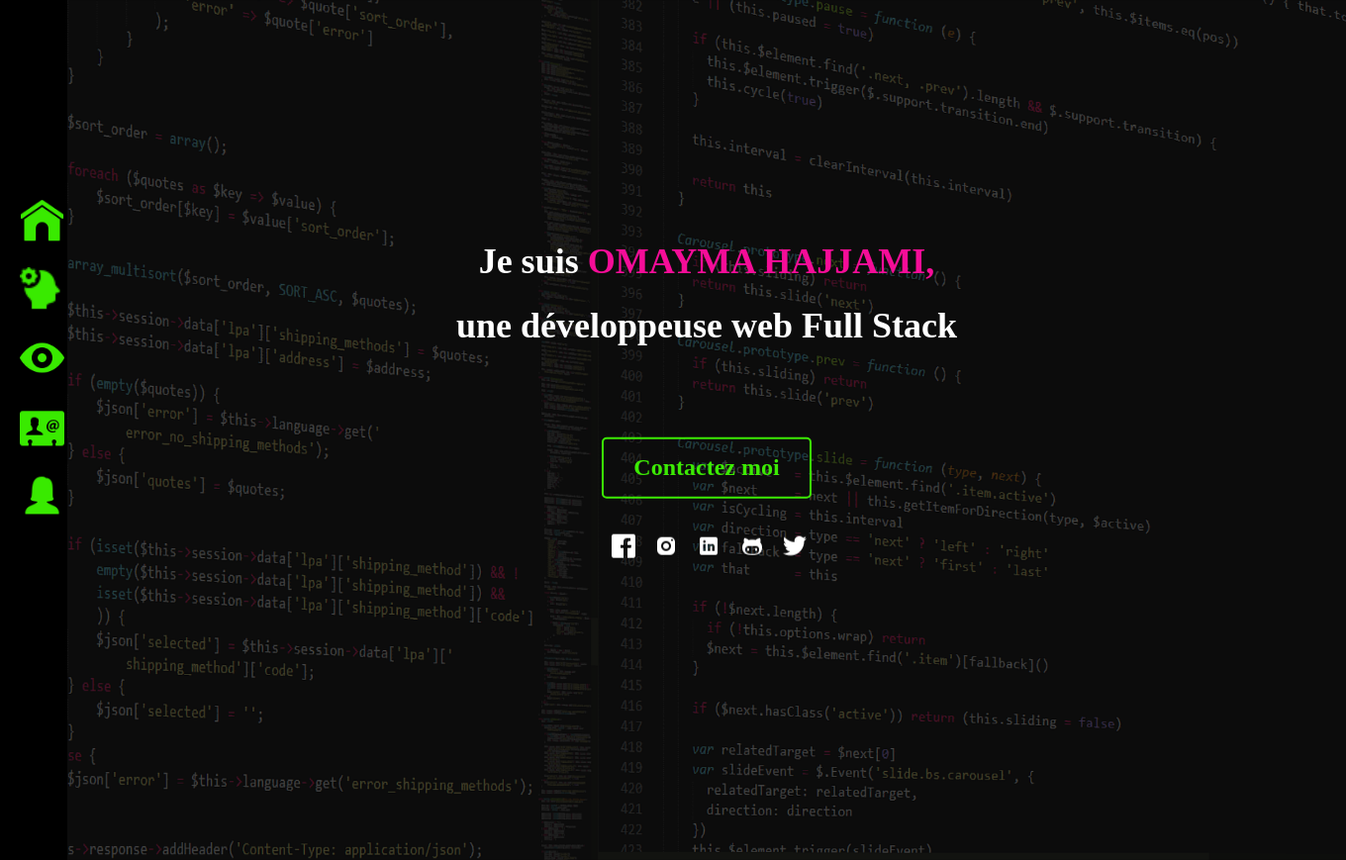
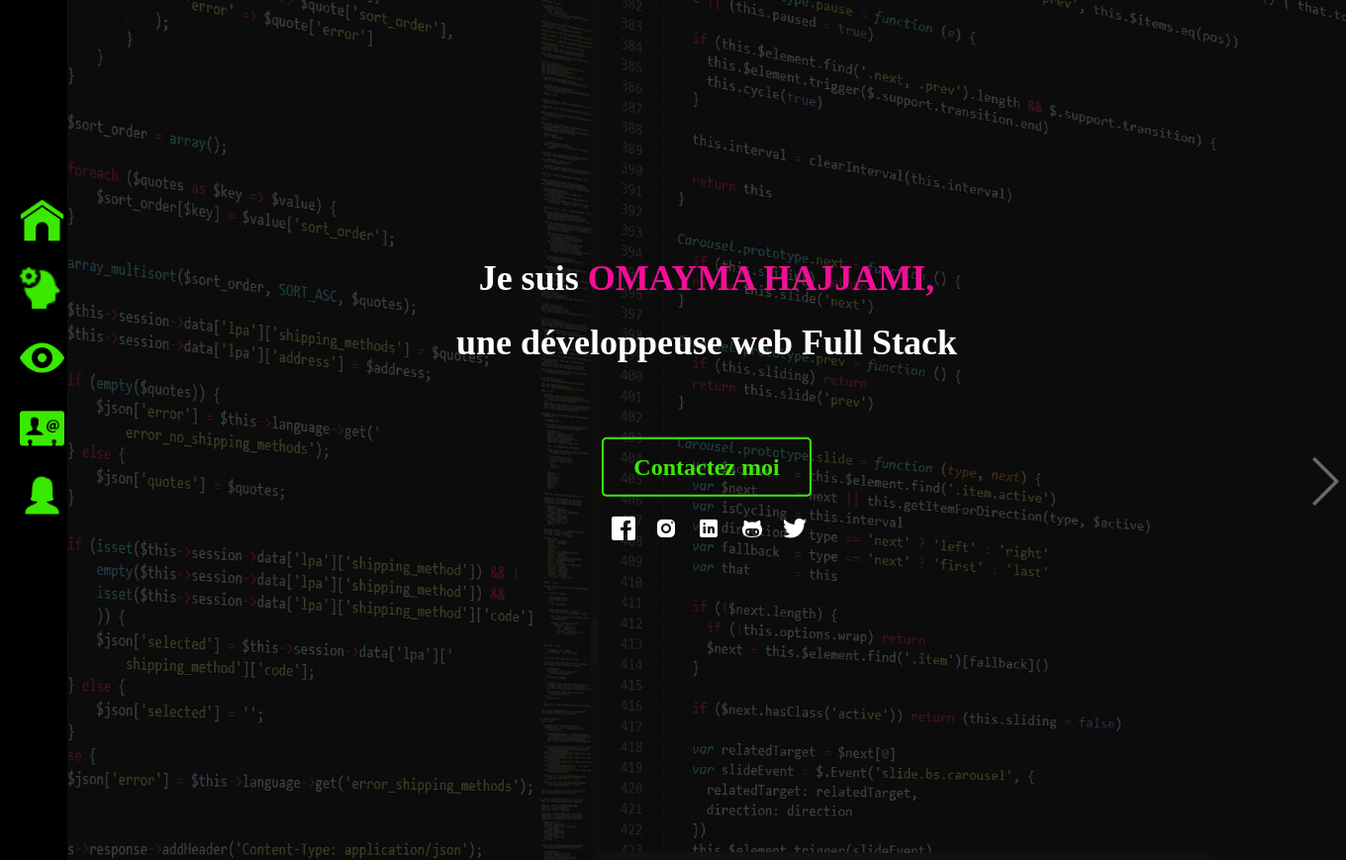
Before and after one commit to omayma96/fil-rouge, a PHP site: page / in a window 1360 px wide. Shown: the whole page at 99% size. Run offline with PHP 8.4, Linux system fonts and the light colour scheme.

Commit message:
page d'acceuil est terminée
sauf la partie statique en html/sass

```diff
--- a/css/header.css
+++ b/css/header.css
@@ -38,11 +38,19 @@
   left: 45%;
   transform: translate(-50%, -50%);
   color: white; }
+  .hero_text_img {
+    padding-left: 95%;
+    padding-top: -15%;
+    height: 55px;
+    width: 55px;
+    position: absolute;
+    opacity: 0.5; }
   .hero_text_title {
     padding-top: 35%;
     font-family: 'poppins';
     font-size: 36px;
-    line-height: 1.8; }
+    line-height: 1.8;
+    padding-bottom: 10%; }
     .hero_text_title--name {
       color: #F50996; }
   .hero_text_button {
@@ -52,9 +60,9 @@
     color: #39EA00;
     font-family: 'poppins';
     font-size: 24px;
-    margin-top: 10%;
     padding: 3% 6%;
-    font-weight: bold; }
+    font-weight: bold;
+    text-decoration: none; }
   .hero_text_reseaux {
     margin-left: -10%;
     padding-top: 4%; }
--- a/index.html
+++ b/index.html
@@ -52,7 +52,8 @@
          <div class="hero_text">
 
             <h2 class="hero_text_title">Je suis <strong class="hero_text_title--name">OMAYMA HAJJAMI,</strong><br>une développeuse web Full Stack</h2>
-            <button class="hero_text_button">Contactez moi<a class="nav_item" href="login.php"></a></button>
+            <a class="hero_text_button" href="contact.html">Contactez moi</a>
+            <a href="propos.html"><img class="hero_text_img" src="maquette/Asset/logo/forwardarrow_haciaadelante_4836.png"></a>
             <ul class="hero_text_reseaux">
                 <il><a  class="hero_text_reseaux--icon" href="https://www.facebook.com/omaymahajjami1"><img class="hero_text_reseaux--icon" src="maquette/Asset/logo/icons8-facebook-48.png"></a></il>
                 <il><a  class="hero_text_reseaux--icon" href="https://www.instagram.com/omaymahajjami/"><img class="hero_text_reseaux--icon" src="maquette/Asset/logo/icons8-instagram-24.png"></a></il>
--- a/sass/header.scss
+++ b/sass/header.scss
@@ -51,14 +51,27 @@
     left: 45%;
     transform: translate(-50%, -50%);
     color: white;
+    &_img{
+
+        padding-left:95%;
+         padding-top: -15%;
+        height: 55px;
+        width: 55px;
+        position: absolute;
+        opacity: 0.5;
+
+
+    }
     &_title{
         padding-top: 35%;
         font-family: 'poppins';
         font-size: 36px;
         line-height: 1.8;
+        padding-bottom: 10%;
         &--name{
             color:#F50996;
         }
+
     }
     &_button{
         background:none;
@@ -67,9 +80,9 @@
         color: #39EA00;
         font-family: 'poppins';
         font-size: 24px;
-        margin-top: 10%;
         padding: 3% 6%;
         font-weight: bold;
+        text-decoration: none;
     }
     &_reseaux{
         margin-left: -10%;
```
Also changed, not shown: maquette/Asset/logo/forwardarrow_haciaadelante_4836.png (added), portfolio.html (added).
